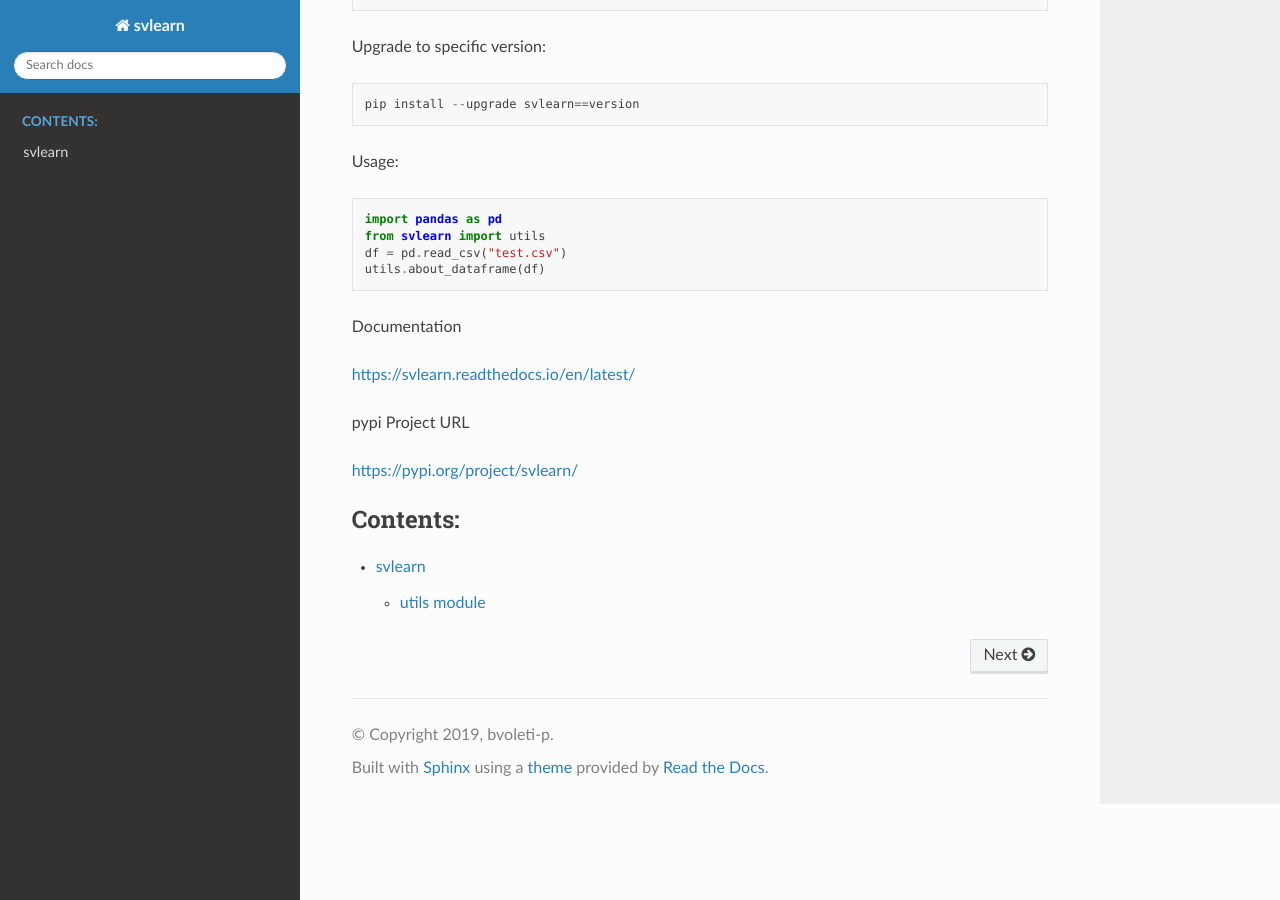
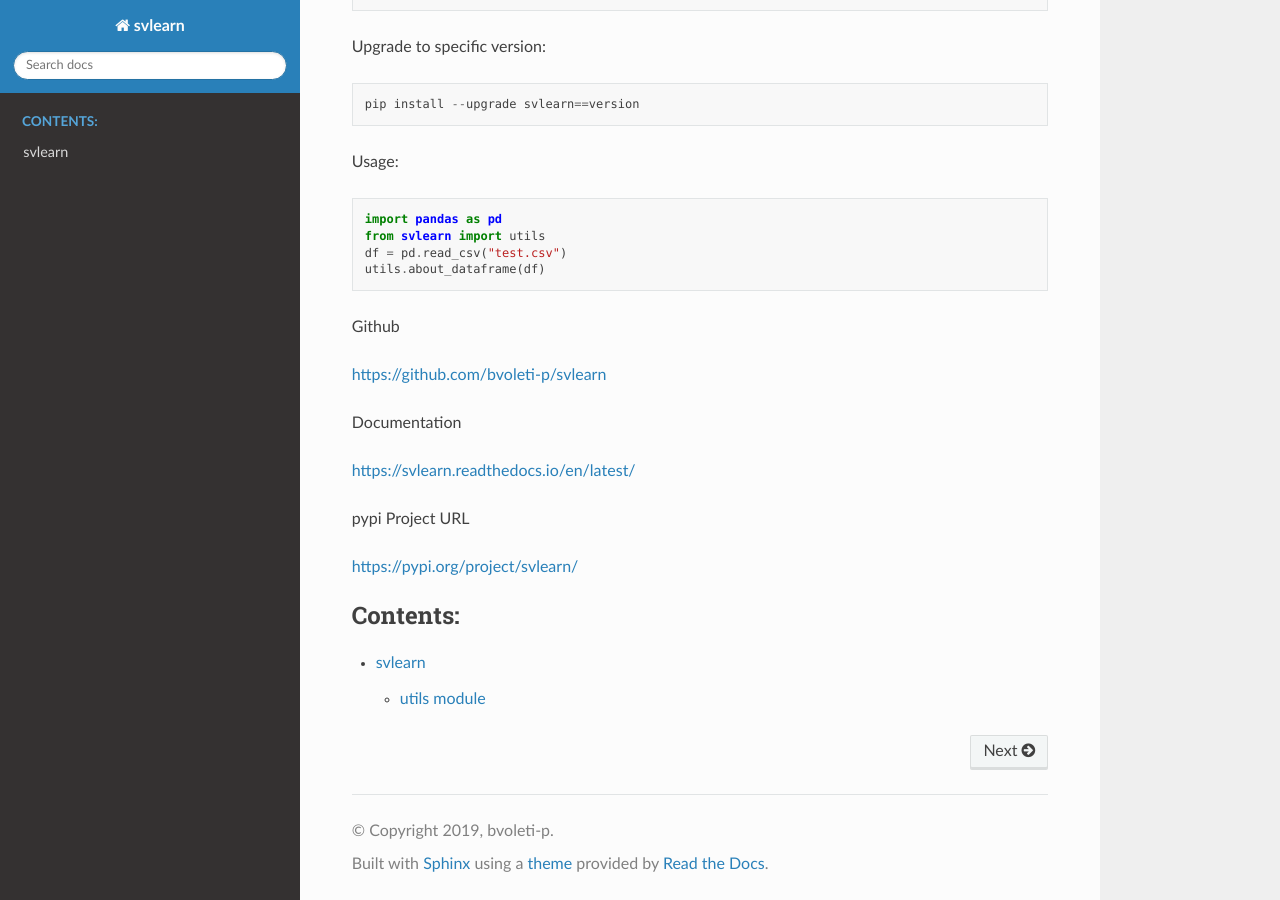
Before and after one commit to bvoleti-p/svlearn, a Sphinx documentation site: the page built from docs/source/index.rst, in a window 1280 px wide and 900 px high, scrolled down 517 px. Built offline with Sphinx 7.4.7 and the Read the Docs theme 2.0.0, drawn with Linux system fonts in a browser that asks for light colours.

Commit message:
Added github url to index.rst

```diff
--- a/docs/source/index.rst
+++ b/docs/source/index.rst
@@ -31,6 +31,10 @@ Usage::
 	df = pd.read_csv("test.csv")
 	utils.about_dataframe(df)
 
+Github
+
+https://github.com/bvoleti-p/svlearn
+
 Documentation
 
 https://svlearn.readthedocs.io/en/latest/
```
